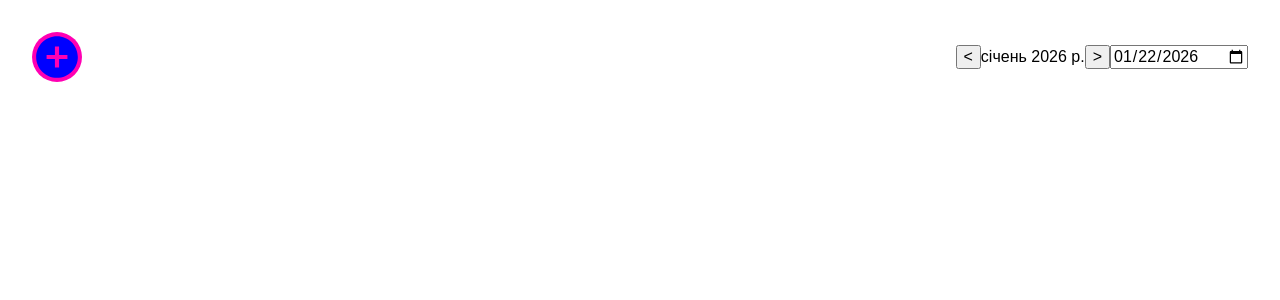
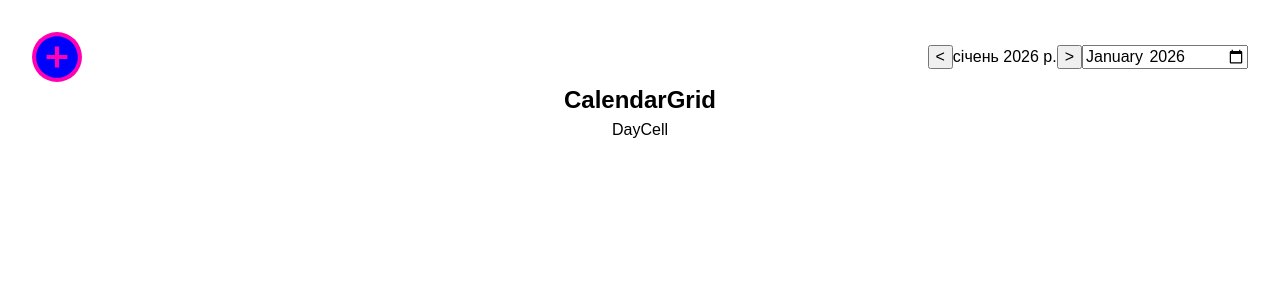
Before and after one commit to yurikorock/CalendarEvents, a React (Vite) app: page / in a window 1280 px wide. Shown: the top 300 px of the page. Built offline with nearby package versions, Linux system fonts and the light colour scheme.

Commit message:
feat: start template CalendarGrid

```diff
--- a/src/App.jsx
+++ b/src/App.jsx
@@ -2,13 +2,15 @@ import { useState } from "react";
 import "./App.css";
 import FormIdea from "./components/FormIdea/FormIdea.jsx";
 import UserBar from "./components/UserBar/UserBar.jsx";
+import CalendarGrid from "./components/CalendarGrid/CalendarGrid.jsx";
 
 function App() {
   const [open, setIsOpen] = useState(false);
   return (
     <>
-      <UserBar setIsOpen={setIsOpen}/>
-      {open && <FormIdea setIsOpen={setIsOpen}/>}
+      <UserBar setIsOpen={setIsOpen} />
+      {open && <FormIdea setIsOpen={setIsOpen} />}
+      <CalendarGrid />
     </>
   );
 }
--- /dev/null
+++ b/src/components/CalendarGrid/CalendarGrid.jsx
@@ -0,0 +1,10 @@
+import DayCell from "../DayCell/DayCell.jsx";
+
+export default function CalendarGrid() {
+  return (
+    <div>
+      <h2>CalendarGrid</h2>
+      <DayCell/>
+    </div>
+  );
+}
--- /dev/null
+++ b/src/components/DayCell/DayCell.jsx
@@ -0,0 +1,3 @@
+export default function DayCell() {
+  return <div>DayCell</div>;
+}
--- a/src/components/Filter/Filter.jsx
+++ b/src/components/Filter/Filter.jsx
@@ -15,29 +15,34 @@ export default function Filter() {
       new Date(currentDate.getFullYear(), currentDate.getMonth() + 1, 1),
     );
   };
+  //якщо рік місяць число
+  //   const handleDateChange = (e) => {
+  //     setCurrentDate(new Date(e.target.value));
+  //   };
 
-  const handleDateChange = (e) => {
-    setCurrentDate(new Date(e.target.value));
+  const handleMonthChange = (e) => {
+    const [year, month] = e.target.value.split("-");
+    setCurrentDate(new Date(year, month - 1, 1));
   };
+
+  const value = `${currentDate.getFullYear()}-${String(
+    currentDate.getMonth() + 1,
+  ).padStart(2, "0")}`;
 
   const monthYear = currentDate.toLocaleDateString("uk-UA", {
     month: "long",
     year: "numeric",
   });
 
-  const current = currentDate.toISOString().split("T")[0];
-  console.log("Date is now :", current);
+
+    // console.log("Date is now :", value);
 
   return (
     <div className={css.filter_container}>
       <button onClick={handlePrevMonth}>&lt;</button>
       <span>{monthYear}</span>
       <button onClick={handleNextMonth}>&gt;</button>
-      <input
-        type="date"
-        value={currentDate.toISOString().split("T")[0]}
-        onChange={handleDateChange}
-      />
+      <input type="month" value={value} onChange={handleMonthChange} />
     </div>
   );
 }
```
Also changed, not shown: src/components/CalendarGrid/CalendarGrid.module.css (added), src/components/DayCell/DayCell.module.css (added).
